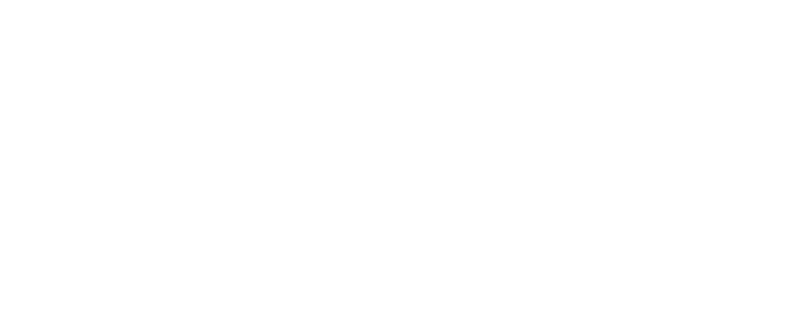
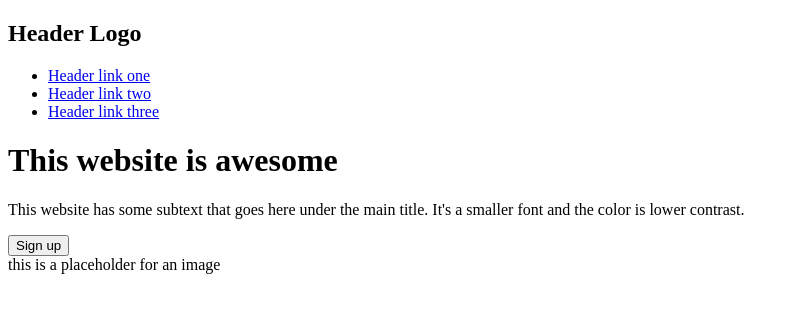
Before and after one commit to BrandonW52/odin-landing-page, a plain HTML site: page index.html in a window 1280 px wide. Shown: the whole page, without its empty margins (0-799 px from the left). Drawn offline with Linux system fonts and the light colour scheme.

Commit message:
Add the skeleton of the header to index.html

```diff
--- a/index.html
+++ b/index.html
@@ -7,5 +7,47 @@
 </head>
 <body>
 
+    <div class="container">
+
+        <div class="header">
+
+            <div class="header-bar">
+
+                <h2>Header Logo</h2>
+
+                <ul>
+                    <li><a href="#">Header link one</a></li>
+                    <li><a href="#">Header link two</a></li>
+                    <li><a href="#">Header link three</a></li>
+                </ul>
+
+
+            </div>
+
+
+            <div class="header-content">
+
+                <div class="left">
+
+                    <h1>This website is awesome</h1>
+
+                    <p>This website has some subtext that goes here under the main title. It's a smaller font and the color is lower contrast.</p>
+
+                    <button>Sign up</button>
+
+                </div>
+
+                <div class="right">
+
+                    <div class="img">this is a placeholder for an image</div>
+
+                </div>
+
+            </div>
+
+        </div>
+
+    </div>
+
 </body>
 </html>
```
